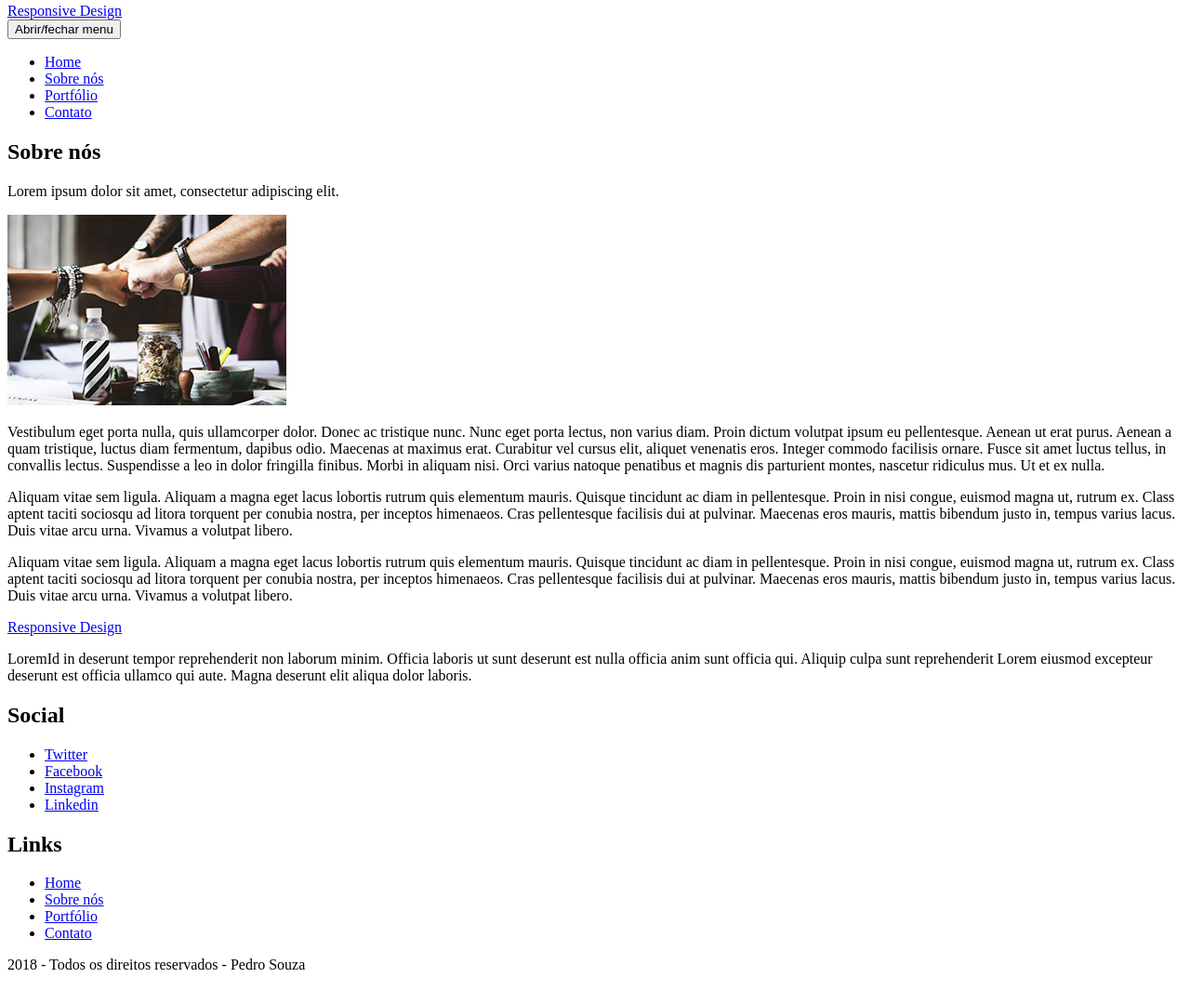
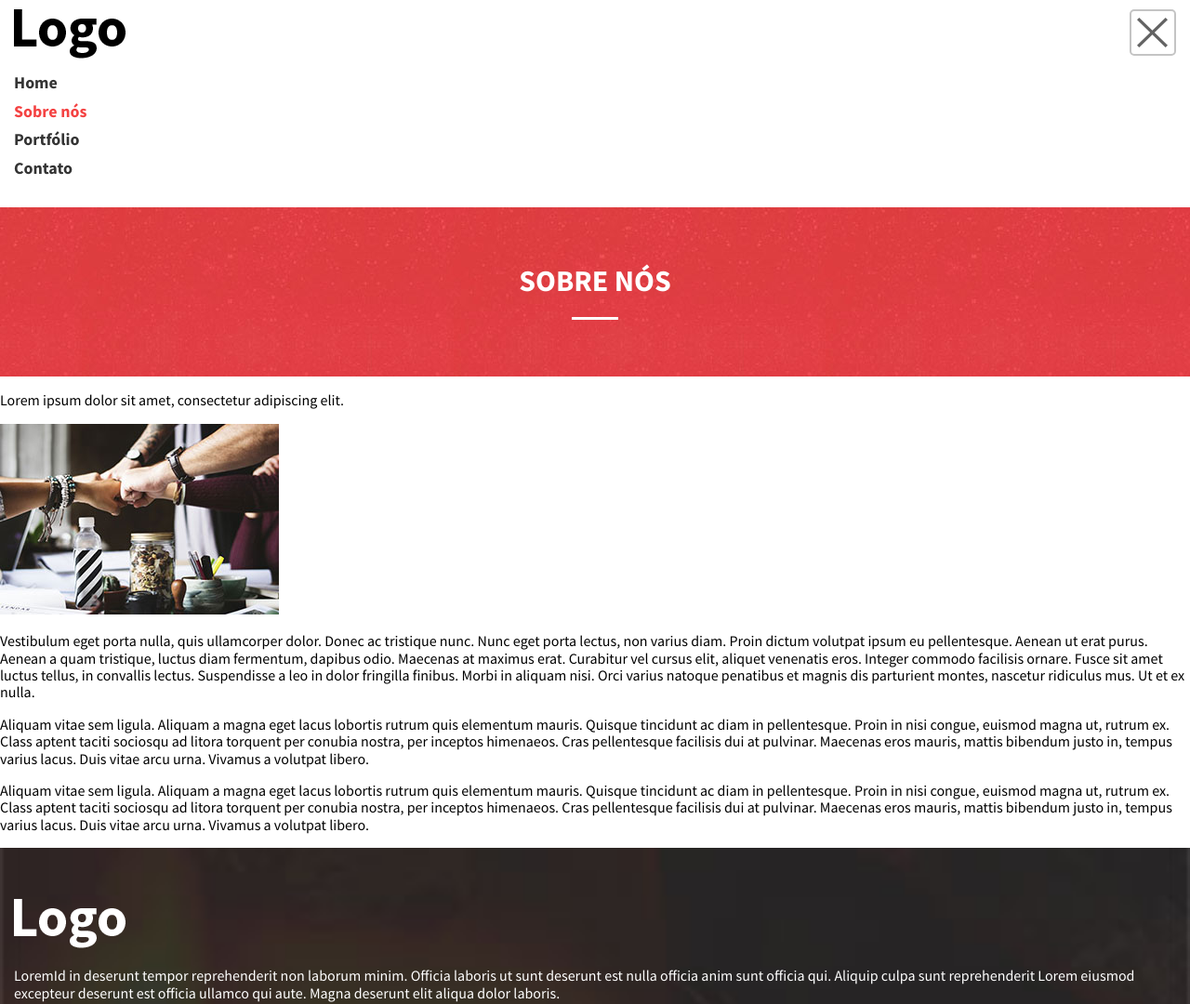
Before and after one commit to pedrosouza18/responsive-design, a plain HTML site: page pages/sobre.html in a window 1280 px wide. Shown: the part 5-1085 px from the top of the page at 93% size. Before the commit the page ends 1060 px from the top, so only its background shows below. Drawn offline with Linux system fonts and the light colour scheme.

Commit message:
Novos ajustes.

```diff
--- /dev/null
+++ b/css/style-sobre.css
@@ -0,0 +1,20 @@
+.pagina-cabecalho {
+    background-color: #dd3f3f;
+    color: #fff;
+    padding: 40px 0;
+    background-image: url('../img/cabecalho-pagina-bg.jpg');
+    background-attachment: fixed;
+}
+.pagina-cabecalho__titulo {
+    text-align: center;
+    text-transform: uppercase;
+}
+.pagina-cabecalho__titulo::after {
+    content: '';
+    display: block;
+    height: 3px;
+    width: 50px;
+    background-color: #fff;
+    margin: 0 auto;
+    margin-top: 20px;
+}
--- a/css/style.css
+++ b/css/style.css
@@ -10,6 +10,10 @@
     font-family: "Source Sans Pro";
     src: url(../fonts/SourceSansPro-Bold.otf);
     font-weight: bold;
+}
+
+html {
+    text-rendering: optimizeLegibility;
 }
 
 body {
@@ -55,8 +59,6 @@ body {
 .menu-principal__lista {
     /* Fazendo isso pois o ul tem um padding na lista */
     padding: 0;
-}
-.menu-principal__lista li {
     list-style: none;
 }
 .menu-principal__item {
@@ -71,3 +73,47 @@ body {
 .menu-principal__item--atual {
     color: #f44242;
 }
+
+/* RODAPE */
+.rodape {
+    color: #fff;
+}
+.rodape .logo {
+    margin-bottom: 20px;
+}
+.rodape__linha-1 {
+    background-color: #272525;
+    padding: 15px;
+    background-image: url('../img/rodape-bg.jpg');
+    background-size: cover;
+}
+.rodape__coluna {
+    margin-top: 40px;
+    margin-bottom: 30px;
+}
+.rodape__linha-2 {
+    background-color: #000;
+    text-align: center;
+    padding: 15px;
+}
+.rodape__titulo {
+    border-bottom: 1px solid #fff;
+    padding: 0 10px 10px 10px;
+    font-size: 18px;
+}
+.rodape__lista-links {
+    padding: 0;
+    list-style: none;
+}
+.rodape__lista-links__item {
+    color: #fff;
+    text-decoration: none;
+    /* For this space margin-bottom to function, we need use display: block */
+    display: block;
+    margin-bottom: 10px;
+}
+.rodape__lista-links__item::before {
+    content: '>';
+    margin-right: 8px;
+    color: #f44242;
+}
--- a/pages/sobre.html
+++ b/pages/sobre.html
@@ -6,25 +6,33 @@
   <meta name="viewport" content="width=device-width, initial-scale=1.0">
   <meta http-equiv="X-UA-Compatible" content="ie=edge">
   <title>Sobre nós</title>
+  <link rel="stylesheet" href="../css/normalize.css">
+  <link rel="stylesheet" href="../css/style.css">
+  <link rel="stylesheet" href="../css/style-sobre.css">
 </head>
 
 <body>
-  <header>
-    <a href="index.html">Responsive Design</a>
-    <nav>
-      <button type="button">Abrir/fechar menu</button>
-      <ul>
+  <header class="cabecalho">
+    <!-- Fiz o logo assim pois ele é mais semantico, o texto precisa ser fornecido sempre -->
+    <!-- O atributo role da mais significado para o meu logo -->
+    <a class="logo" role="logo" href="index.html">
+      <img src="../img/logotipo-preto.png" alt="Logotipo Responsive Design">
+    </a>
+    <!-- <h1 class="logo">Responsive Design</h1> -->
+    <nav class="menu-principal">
+      <button type="button" class="menu-principal__btn">Abrir/fechar menu</button>
+      <ul class="menu-principal__lista">
         <li>
-          <a href="index.html">Home</a>
+          <a class="menu-principal__item" href="index.html">Home</a>
         </li>
         <li>
-          <a href="sobre.html">Sobre nós</a>
+          <a class="menu-principal__item menu-principal__item--atual" href="sobre.html">Sobre nós</a>
         </li>
         <li>
-          <a href="portfolio.html">Portfólio</a>
+          <a class="menu-principal__item" href="portfolio.html">Portfólio</a>
         </li>
         <li>
-          <a href="contato.html">Contato</a>
+          <a class="menu-principal__item" href="contato.html">Contato</a>
         </li>
       </ul>
     </nav>
@@ -33,8 +41,8 @@
   <main>
       <!-- Como nessa tela e um artigo eu uso a tag article e dentro dela vai ter um header e uma section -->
     <article>
-        <header>
-            <h1>Sobre nós</h1>
+        <header class="pagina-cabecalho">
+            <h1 class="pagina-cabecalho__titulo">Sobre nós</h1>
         </header>
         <section>
             <p>Lorem ipsum dolor sit amet, consectetur adipiscing elit.</p>
@@ -46,53 +54,55 @@
     </article>
   </main>
   <!-- Rodapé -->
-  <footer>
+  <footer class="rodape">
     <!-- Usando a div para separar conteudo sem semantica apenas para estilizar -->
-    <div>
-      <div>
-        <a href="index.html">Responsive Design</a>
+    <div class="rodape__linha-1">
+      <div class="rodape__coluna">
+        <a href="index.html" class="logo" role="logo">
+            <img src="../img/logotipo-branco.png" alt="Logotipo Responsive Design">
+        </a>
         <p>LoremId in deserunt tempor reprehenderit non laborum minim. Officia laboris
           ut sunt deserunt est nulla officia anim sunt officia qui. Aliquip culpa
           sunt reprehenderit Lorem eiusmod excepteur deserunt est officia ullamco
           qui aute. Magna deserunt elit aliqua dolor laboris.</p>
       </div>
-      <div>
-        <h2>Social</h2>
-        <ul>
+      <div class="rodape__coluna">
+        <h2 class="rodape__titulo">Social</h2>
+        <ul class="rodape__lista-links">
           <li>
-            <a target="_blank" href="https://twitter.com">Twitter</a>
+            <a class="rodape__lista-links__item" target="_blank" href="https://twitter.com">Twitter</a>
           </li>
           <li>
-            <a target="_blank" href="https://facebook.com">Facebook</a>
+            <a class="rodape__lista-links__item" target="_blank" href="https://facebook.com">Facebook</a>
           </li>
           <li>
-            <a target="_blank" href="https://instagram.com">Instagram</a>
+            <a class="rodape__lista-links__item" target="_blank" href="https://instagram.com">Instagram</a>
           </li>
           <li>
-            <a target="_blank" href="https://linkedin.com">Linkedin</a>
+            <a class="rodape__lista-links__item" target="_blank" href="https://linkedin.com">Linkedin</a>
           </li>
         </ul>
       </div>
-      <div>
-        <h2>Links</h2>
-        <ul>
+      <div class="rodape__coluna">
+        <h2 class="rodape__titulo">Links</h2>
+        <ul class="rodape__lista-links">
           <li>
-            <a href="index.html">Home</a>
+            <a class="rodape__lista-links__item" href="index.html">Home</a>
           </li>
           <li>
-            <a href="sobre.html">Sobre nós</a>
+            <a class="rodape__lista-links__item" href="sobre.html">Sobre nós</a>
           </li>
           <li>
-            <a href="portfolio.html">Portfólio</a>
+            <a class="rodape__lista-links__item" href="portfolio.html">Portfólio</a>
           </li>
           <li>
-            <a href="contato.html">Contato</a>
+            <a class="rodape__lista-links__item" href="contato.html">Contato</a>
           </li>
         </ul>
       </div>
     </div>
-    <div>
-      2018 - Todos os direitos reservados - Pedro Souza
+    <div class="rodape__linha-2">
+      &copy; 2018 - Todos os direitos reservados - Pedro Souza
     </div>
   </footer>
 </body>
```
Also changed, not shown: pages/contato.html (+38 -29 lines), pages/index.html (+20 -20 lines), pages/portfolio.html (+38 -29 lines).
